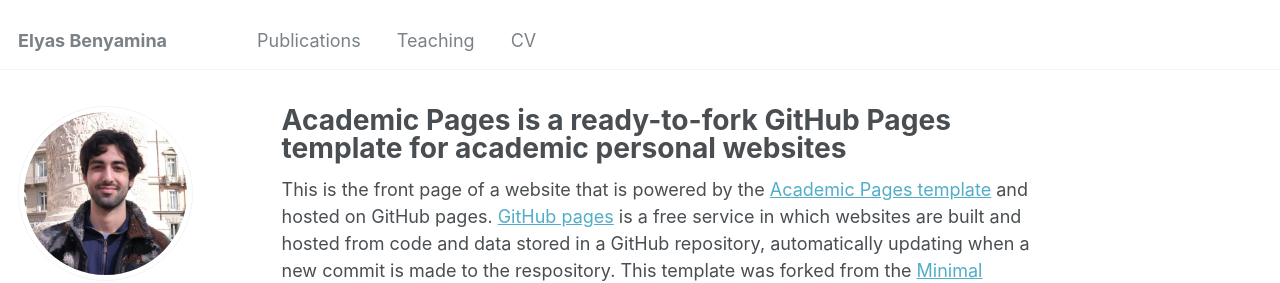
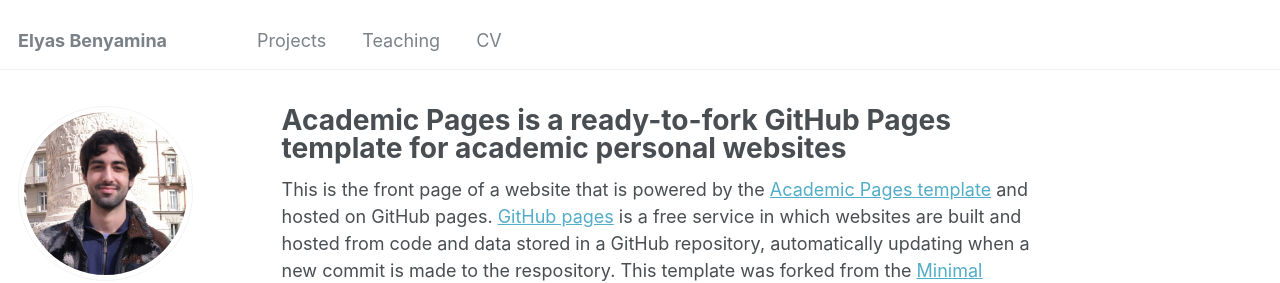
Before and after one commit to elyasbny/elyasbny.github.io, a Jekyll site: the page built from _pages/about.md, in a window 1280 px wide. Shown: the top 283 px of the page. Built offline with Jekyll 4.4.1, drawn with Linux system fonts in a browser that asks for light colours.

Commit message:
Update navigation.yml

```diff
--- a/_data/navigation.yml
+++ b/_data/navigation.yml
@@ -5,7 +5,7 @@
 # prevent it from being included in the site.
 
 main:
-  - title: "Publications"
+  - title: "Projects"
     url: /publications/
 
   - title: "Teaching"
```
